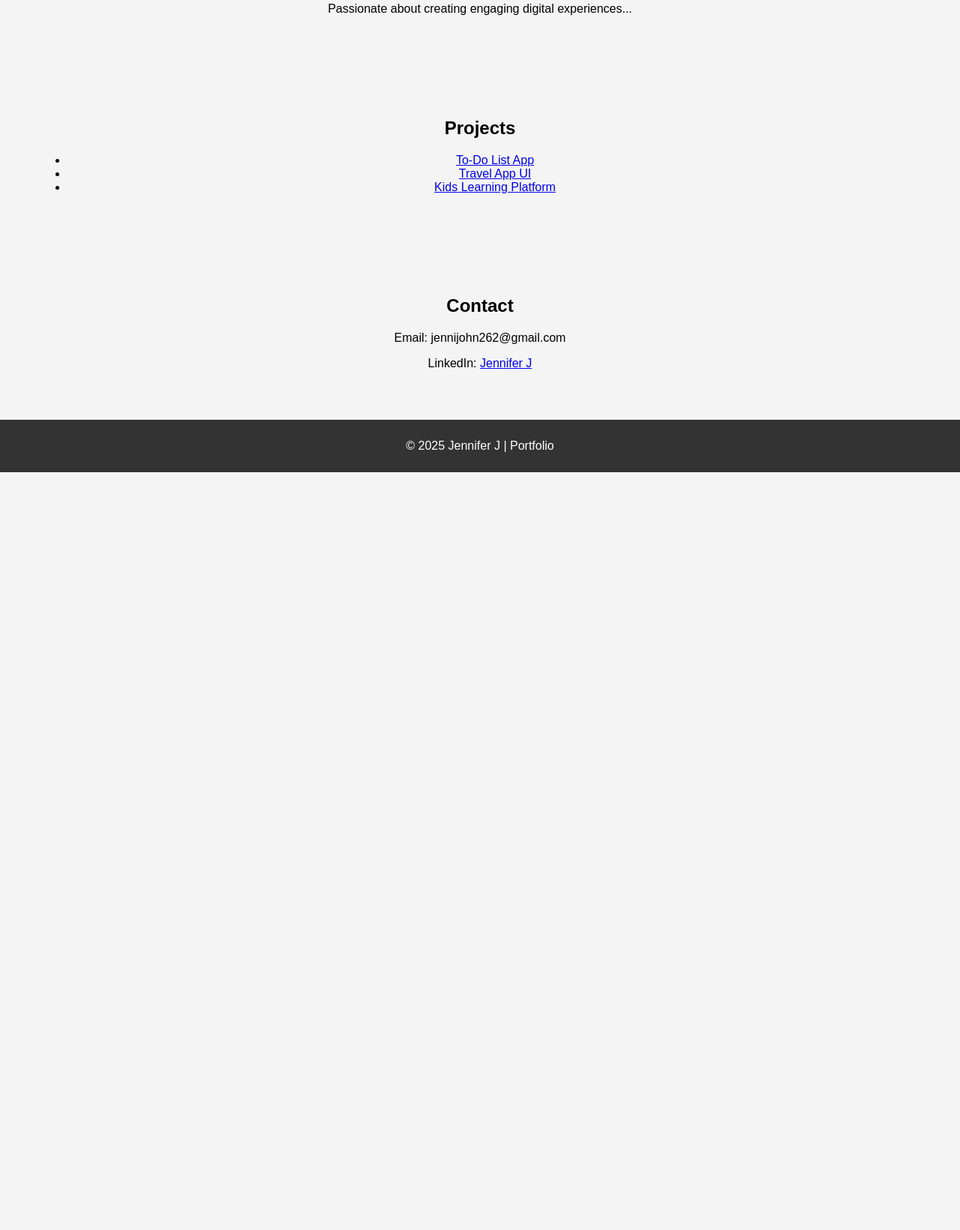
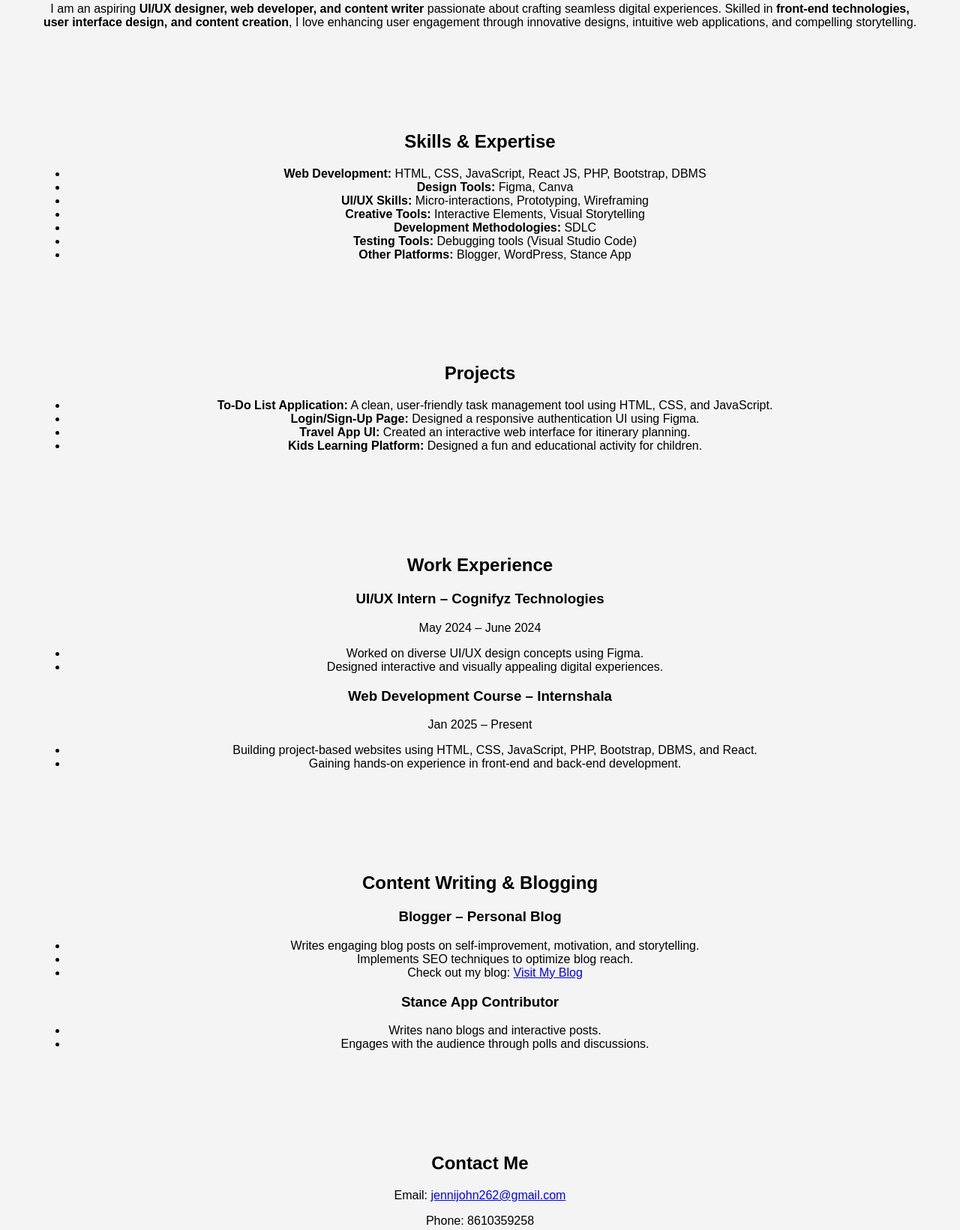
Before and after one commit to Jennifer262/Jennifer-portfolio, a plain HTML site: page index.html in a window 1280 px wide. Shown: the part 293-1934 px from the top of the page at 75% size. Before the commit the page ends 923 px from the top, so only its background shows below. Drawn offline with Linux system fonts and the light colour scheme.

Commit message:
Update index.html

```diff
--- a/index.html
+++ b/index.html
@@ -13,31 +13,88 @@
     <nav>
         <ul>
             <li><a href="#about">About</a></li>
+            <li><a href="#skills">Skills</a></li>
             <li><a href="#projects">Projects</a></li>
+            <li><a href="#experience">Experience</a></li>
             <li><a href="#contact">Contact</a></li>
         </ul>
     </nav>
 </header>
 
+
+
     <section id="about">
     <h2>About Me</h2>
-        <p>Passionate about creating engaging digital experiences...</p>
+    <p>I am an aspiring <strong>UI/UX designer, web developer, and content writer</strong> passionate about crafting seamless digital experiences.
+    Skilled in <strong>front-end technologies, user interface design, and content creation</strong>, I love enhancing user engagement
+    through innovative designs, intuitive web applications, and compelling storytelling.</p>
+</section>
+    <section id="skills">
+    <h2>Skills & Expertise</h2>
+    <ul>
+        <li><strong>Web Development:</strong> HTML, CSS, JavaScript, React JS, PHP, Bootstrap, DBMS</li>
+        <li><strong>Design Tools:</strong> Figma, Canva</li>
+        <li><strong>UI/UX Skills:</strong> Micro-interactions, Prototyping, Wireframing</li>
+        <li><strong>Creative Tools:</strong> Interactive Elements, Visual Storytelling</li>
+        <li><strong>Development Methodologies:</strong> SDLC</li>
+        <li><strong>Testing Tools:</strong> Debugging tools (Visual Studio Code)</li>
+        <li><strong>Other Platforms:</strong> Blogger, WordPress, Stance App</li>
+    </ul>
 </section>
 
 <section id="projects">
     <h2>Projects</h2>
     <ul>
-            <li><a href="#">To-Do List App</a></li>
-            <li><a href="#">Travel App UI</a></li>
-            <li><a href="#">Kids Learning Platform</a></li>
+        <li><strong>To-Do List Application:</strong> A clean, user-friendly task management tool using HTML, CSS, and JavaScript.</li>
+        <li><strong>Login/Sign-Up Page:</strong> Designed a responsive authentication UI using Figma.</li>
+        <li><strong>Travel App UI:</strong> Created an interactive web interface for itinerary planning.</li>
+        <li><strong>Kids Learning Platform:</strong> Designed a fun and educational activity for children.</li>
+    </ul>
+</section>
+
+
+    <section id="experience">
+    <h2>Work Experience</h2>
+    <h3>UI/UX Intern – Cognifyz Technologies</h3>
+    <p>May 2024 – June 2024</p>
+    <ul>
+        <li>Worked on diverse UI/UX design concepts using Figma.</li>
+        <li>Designed interactive and visually appealing digital experiences.</li>
+    </ul>
+
+    <h3>Web Development Course – Internshala</h3>
+    <p>Jan 2025 – Present</p>
+    <ul>
+        <li>Building project-based websites using HTML, CSS, JavaScript, PHP, Bootstrap, DBMS, and React.</li>
+        <li>Gaining hands-on experience in front-end and back-end development.</li>
+    </ul>
+</section>
+<section id="blog">
+    <h2>Content Writing & Blogging</h2>
+
+    <h3>Blogger – Personal Blog</h3>
+    <ul>
+        <li>Writes engaging blog posts on self-improvement, motivation, and storytelling.</li>
+        <li>Implements SEO techniques to optimize blog reach.</li>
+        <li>Check out my blog: <a href="https://jennijohn002.blogspot.com/" target="_blank">Visit My Blog</a></li>
+    </ul>
+
+    <h3>Stance App Contributor</h3>
+    <ul>
+        <li>Writes nano blogs and interactive posts.</li>
+        <li>Engages with the audience through polls and discussions.</li>
     </ul>
 </section>
 
 <section id="contact">
-        <h2>Contact</h2>
-        <p>Email: jennijohn262@gmail.com</p>
-        <p>LinkedIn: <a href="https://www.linkedin.com/in/jenniferj262">Jennifer J</a></p>
+    <h2>Contact Me</h2>
+    <p>Email: <a href="mailto:jennijohn262@gmail.com">jennijohn262@gmail.com</a></p>
+    <p>Phone: 8610359258</p>
+    <p>LinkedIn: <a href="https://www.linkedin.com/in/jenniferj262" target="_blank">Jennifer J</a></p>
+    <p>Behance: <a href="https://www.behance.net/jennijohn" target="_blank">My UI/UX Designs</a></p>
 </section>
+
+
 
     <footer>
         <p>© 2025 Jennifer J | Portfolio</p>
```
Lines whose indentation alone changed are shown as unchanged.
